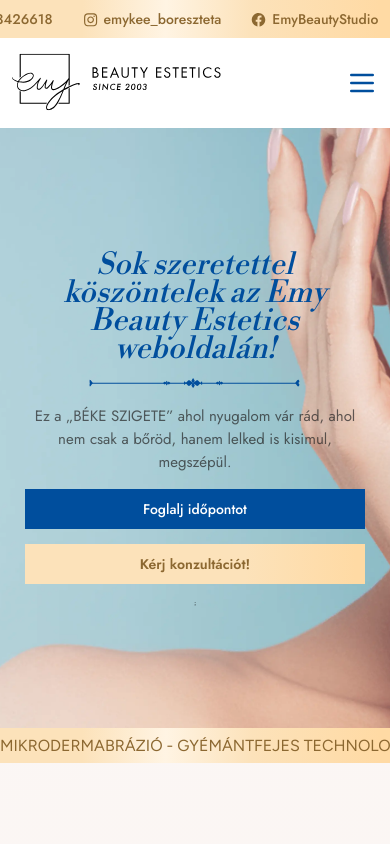
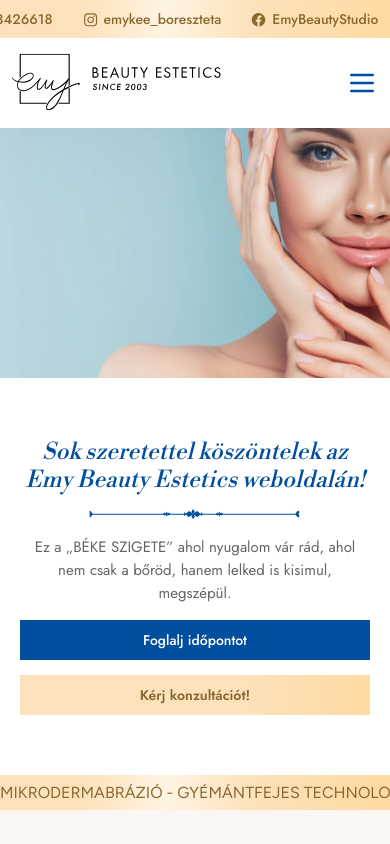
Before and after one commit to gyorgynagy1986/emyBeauty, a Next.js app: page / in a window 390 px wide. Shown: the top 844 px of the page. Built offline with nearby package versions, Linux system fonts and the light colour scheme.

Commit message:
responsive

```diff
--- a/src/components/button/Button2.jsx
+++ b/src/components/button/Button2.jsx
@@ -5,7 +5,7 @@ import Link from "next/link";
 const Button2 = () => {
   return (
     <>
-      <Link href='' className={style.button2}>Kérj konzultációt!</Link>;
+      <Link href='' className={style.button2}>Kérj konzultációt!</Link>
     </>
   );
 };
--- a/src/components/layouts/home/hero/Hero.jsx
+++ b/src/components/layouts/home/hero/Hero.jsx
@@ -15,7 +15,7 @@ const Hero = () => {
       <Image
         alt={alt.name}
         quality={100}
-        fill
+        className={style.image}
         priority
         size={size.fullsize}
         src={mainPage.heroPhoto}
--- a/src/components/layouts/home/hero/Hero.module.css
+++ b/src/components/layouts/home/hero/Hero.module.css
@@ -7,10 +7,18 @@
   display: flex;
 }
 
-.container img {
+
+
+.image {
+  position: absolute;
+  top: 0;
   object-fit: cover;
   z-index: -1;
+  left: 0;
+  width: 100%;
+  height: 100%;
 }
+
 
 .helper {
   max-width: 484px;
@@ -96,10 +104,20 @@
     height: 100%;
   }
 
-  .leftContanier,
-  .rightContanier {
+  .image {
     width: 100%;
-    min-height: 600px;
+    height: 100%;
+    min-height: 250px;
+    position: inherit;
+  }
+
+  .h1 {
+    line-height: 2.8rem;
+    font-size: 2.3rem !important;
+  }
+
+  .leftContanier {
+    background-color: white;
   }
 
   .rightContanier {
@@ -108,13 +126,10 @@
 
   .helper {
     max-width: 100%;
-    padding: 2rem;
+    padding: 6rem 2rem;
     gap: 1.5rem;
   }
 
-  .h1 {
-    line-height: 2.8rem;
-  }
 
   .p {
     max-width: 340px;
@@ -123,7 +138,7 @@
   .buttonContainer {
     flex-direction: column;
     width: 100%;
-    max-width: 340px;
+    max-width: 360px;
   }
 }
 
--- a/src/components/layouts/home/services/Services.module.css
+++ b/src/components/layouts/home/services/Services.module.css
@@ -60,7 +60,6 @@
   }
 
   .btnContainer {
-    max-width: 100%;
   }
 
 }
```
